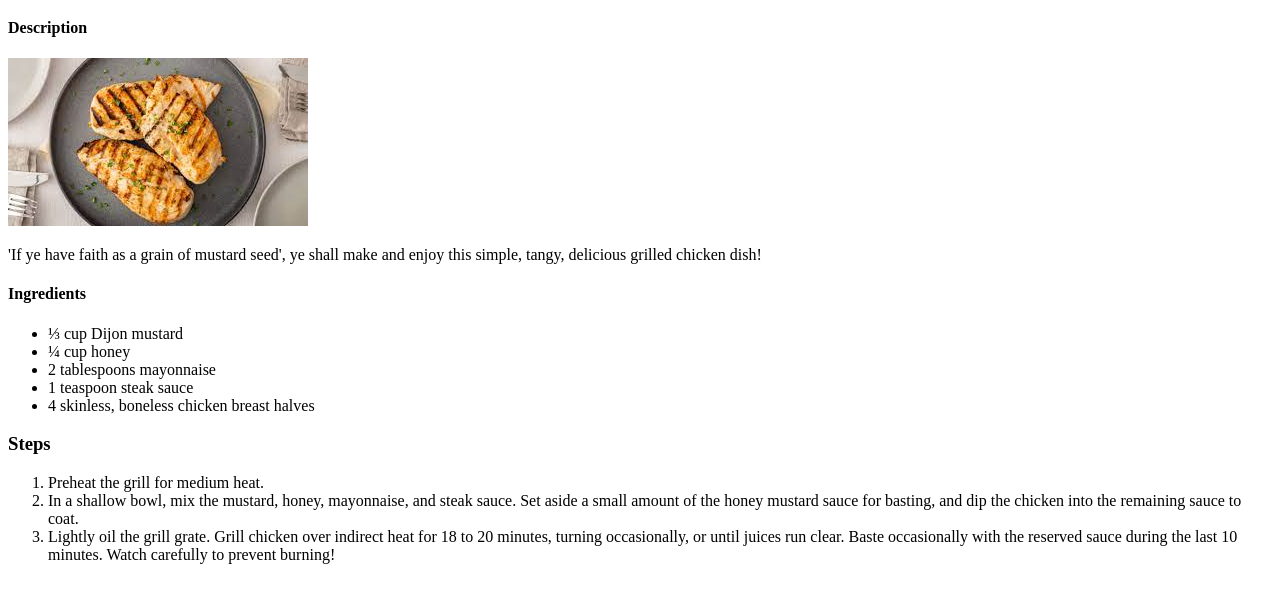
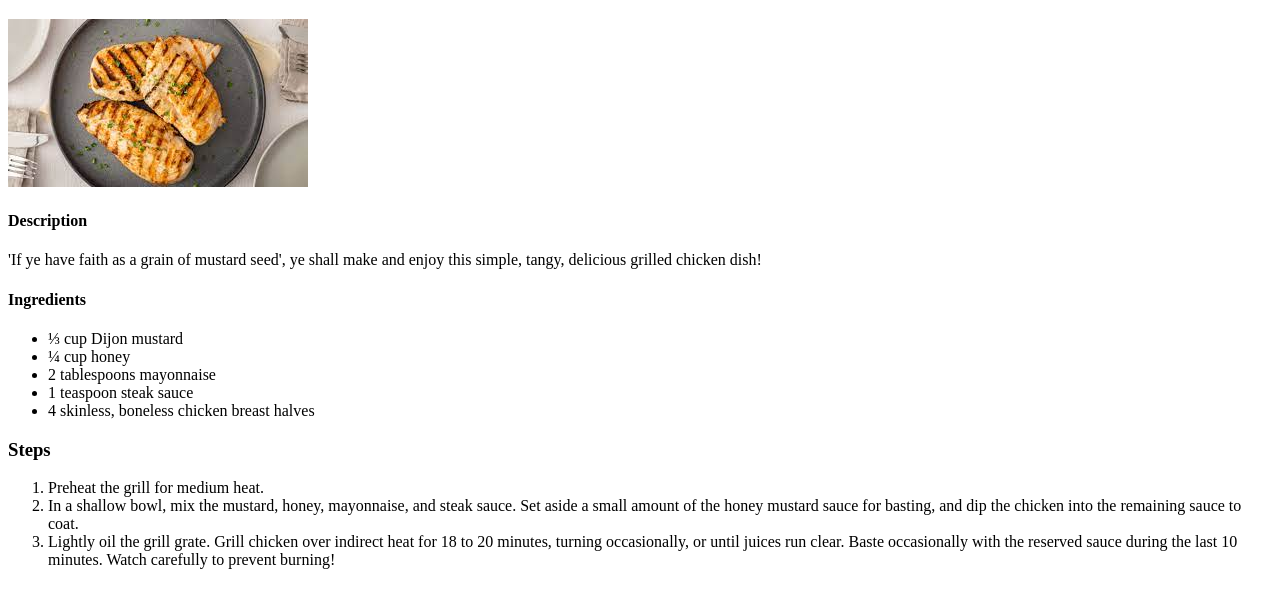
Before and after one commit to Zazai840/odin-recipes, a plain HTML site: page recipes/hny-mstrd-grled-chick.html in a window 1280 px wide. Shown: the part 61-668 px from the top of the page. Drawn offline with Linux system fonts and the light colour scheme.

Commit message:
Fix Typos and Place Images in Correct Place

```diff
--- a/recipes/hny-mstrd-grled-chick.html
+++ b/recipes/hny-mstrd-grled-chick.html
@@ -8,8 +8,8 @@
 </head>
 <body>
     <h1>Honey Mustard Grilled Chicken</h1>
+    <img src="../images/chicken.jpeg" alt="Picture of grilled chicken.">
     <h4>Description</h4>
-    <img src="../images/chicken.jpeg" alt="Picture of chicken.">
     <p>'If ye have faith as a grain of mustard seed', ye shall make and enjoy this simple, tangy, delicious grilled chicken dish!</p>
     <h4>Ingredients</h4>
     <ul>
```
Also changed, not shown: index.html (+1 -1 lines).
